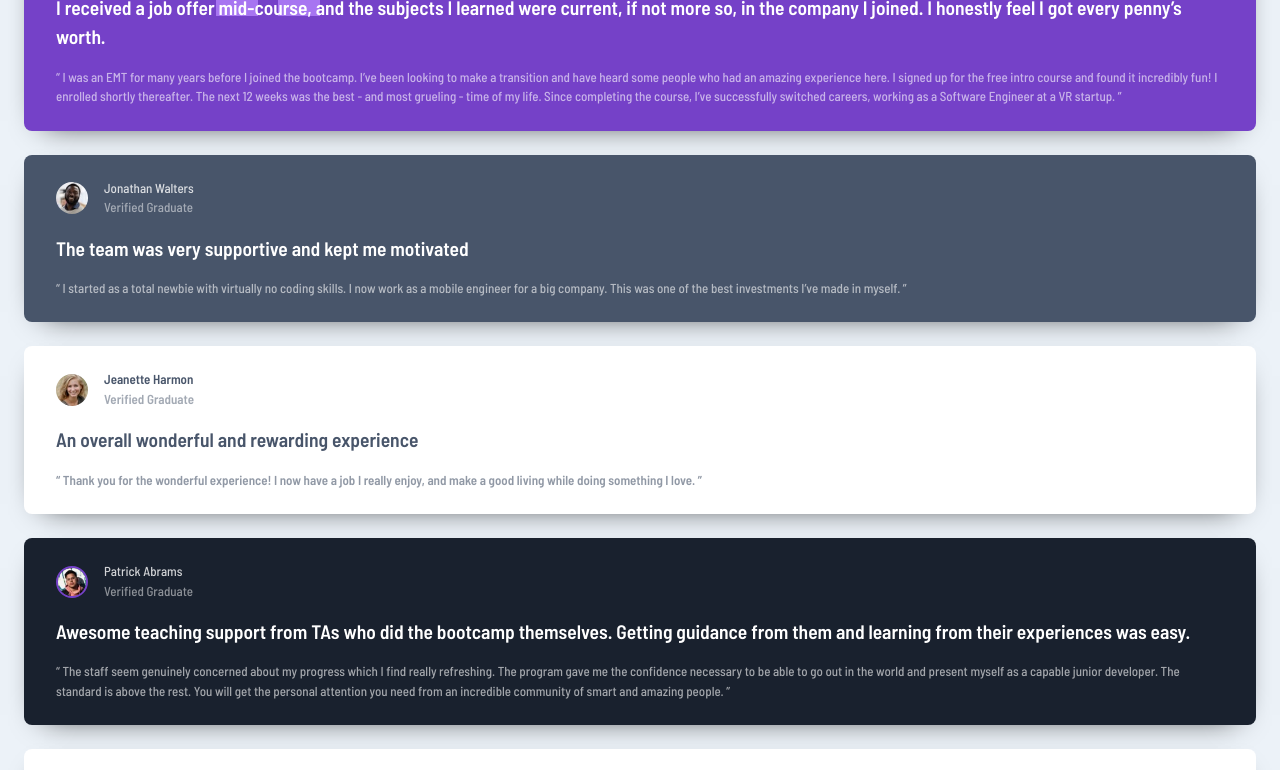
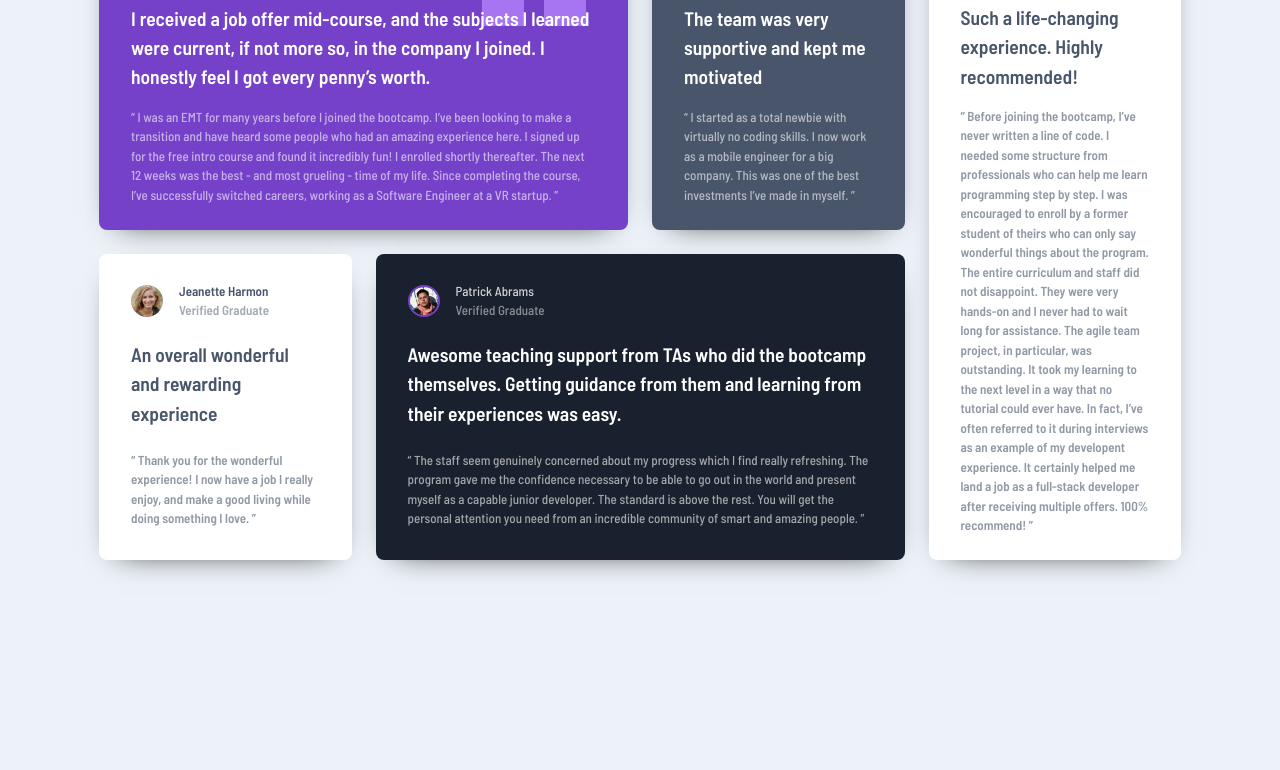
Before and after one commit to JustANipple/testimonials-grid-section, a plain HTML site: page index.html in a window 1280 px wide. Shown: the part 158-928 px from the top of the page. After the commit the page ends 800 px from the top, so only its background shows below. Drawn offline with Linux system fonts and the light colour scheme.

Commit message:
modified:   style.css

```diff
--- a/style.css
+++ b/style.css
@@ -80,7 +80,7 @@ body {
   background-color: var(--primary-rev-bg-clr-one);
   background-image: url(images/bg-pattern-quotation.svg);
   background-repeat: no-repeat;
-  background-position: 12rem 0;
+  background-position: 90% 0;
 }
 
 .one .picture {
@@ -141,3 +141,41 @@ body {
 .review {
   opacity: 60%;
 }
+
+@media screen and (min-width: 1000px) {
+  body {
+    display: flex;
+    justify-content: center;
+    align-items: center;
+    height: 100vh;
+  }
+  .container {
+    display: grid;
+    grid-template-columns: 1fr 1fr 1fr 1fr;
+    grid-template-rows: 1fr 1fr;
+    grid-template-areas:
+    "one one two five"
+    "three four four five";
+    max-width: 1130px;
+  }
+
+  .one {
+    grid-area: one;
+  }
+
+  .two {
+    grid-area: two;
+  }
+
+  .three {
+    grid-area: three;
+  }
+
+  .four {
+    grid-area: four;
+  }
+
+  .five {
+    grid-area: five;
+  }
+}
```
